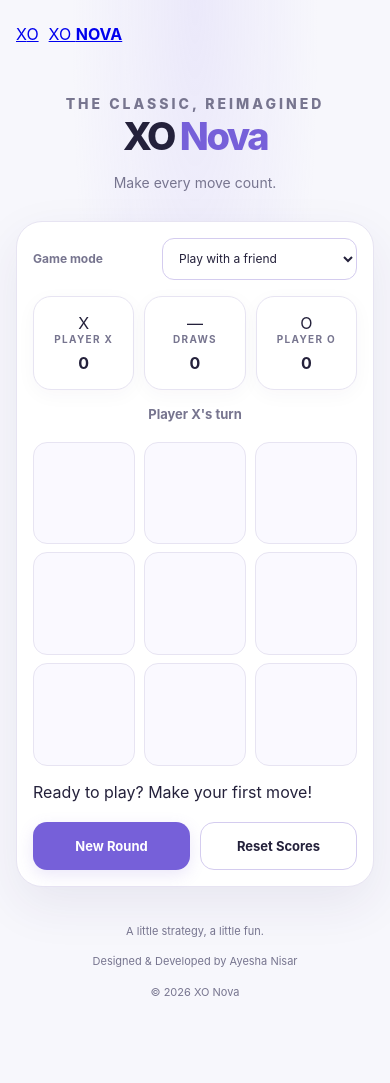
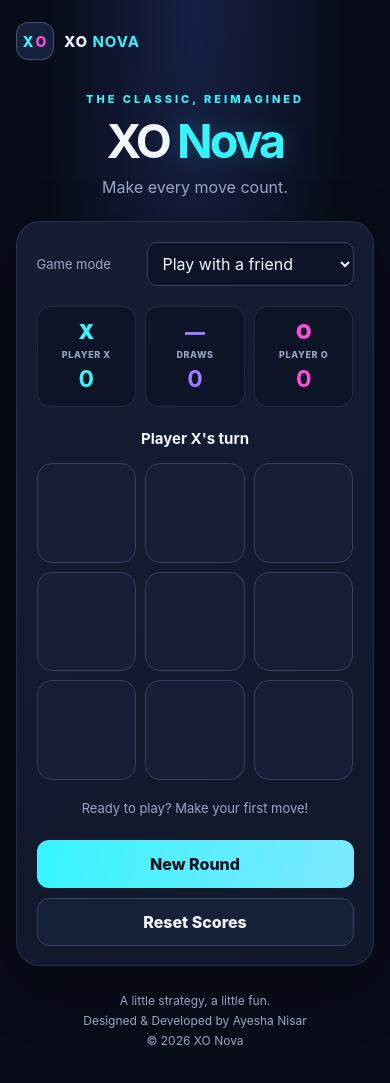
Before and after one commit to ayesha-nisar-1011/xo-nova, a plain HTML site: page index.html in a window 390 px wide. Before the commit the page ends 1046 px from the top, so only its background shows below. Drawn offline with Linux system fonts and the light colour scheme.

Commit message:
Update style.css

```diff
--- a/style.css
+++ b/style.css
@@ -1,81 +1,32 @@
-
-/* ========================================
-   XO NOVA — CLEAN & LIGHT
-   Minimal • Premium • Responsive
-======================================== */
 
 :root {
-  color-scheme: light;
-
-  --bg: #f7f7fc;
-  --surface: #ffffff;
-  --surface-soft: #f0edff;
-  --surface-hover: #e9e4ff;
-
-  --text: #24213b;
-  --text-muted: #77758f;
-
-  --purple: #7660d9;
-  --purple-dark: #5b45bc;
-  --purple-light: #a697f3;
-
-  --blue: #3988d9;
-  --pink: #d65baf;
-  --success: #268b72;
-
-  --border: #e7e4f2;
-  --border-strong: #d4ccef;
-
-  --shadow:
-    0 18px 50px rgba(49, 39, 97, 0.08);
-
-  --radius-lg: 26px;
-  --radius-md: 18px;
-  --radius-sm: 12px;
+  color-scheme: dark;
+  --background: #080c19;
+  --panel: #11182b;
+  --cell: #161f36;
+  --cyan: #37f5ff;
+  --pink: #ff4fd8;
+  --purple: #9c7bff;
+  --text: #f4f6ff;
+  --muted: #9aa6c5;
+  --border: rgba(255, 255, 255, 0.09);
 }
 
-/* Reset */
 * {
   box-sizing: border-box;
 }
 
-html {
-  min-height: 100%;
-  background: var(--bg);
-  -webkit-text-size-adjust: 100%;
-  text-size-adjust: 100%;
-}
-
 body {
-  min-width: 280px;
+  margin: 0;
   min-height: 100vh;
-  min-height: 100svh;
-  margin: 0;
-
+  font-family: Inter, system-ui, -apple-system, sans-serif;
   color: var(--text);
   background:
-    radial-gradient(
-      ellipse at 50% 0%,
-      rgba(166, 151, 243, 0.15),
-      transparent 45%
-    ),
-    var(--bg);
-
-  font-family:
-    Inter,
-    ui-sans-serif,
-    system-ui,
-    -apple-system,
-    BlinkMacSystemFont,
-    "Segoe UI",
-    sans-serif;
-
-  -webkit-font-smoothing: antialiased;
-  -moz-osx-font-smoothing: grayscale;
+    radial-gradient(ellipse at top, #172044 0%, transparent 55%),
+    var(--background);
 }
 
 button,
-input,
 select {
   font: inherit;
 }
@@ -87,328 +38,269 @@ button {
 button:focus-visible,
 select:focus-visible,
 a:focus-visible {
-  outline: 2px solid var(--purple);
+  outline: 3px solid white;
   outline-offset: 4px;
 }
 
-::selection {
-  color: white;
-  background: var(--purple);
+.app {
+  width: min(100% - 32px, 510px);
+  margin: 0 auto;
+  padding: 22px 0 30px;
 }
 
-/* Main layout */
-.app {
-  width: min(100% - 32px, 510px);
-  margin-inline: auto;
-  padding:
-    max(24px, env(safe-area-inset-top))
-    0
-    max(24px, env(safe-area-inset-bottom));
-}
-
-/* Branding and header */
-header {
+.topbar {
   display: flex;
   align-items: center;
   justify-content: space-between;
   gap: 12px;
 }
 
-.brand,
-.logo,
-.brand-mark {
-  display: flex;
+.brand {
+  display: inline-flex;
   align-items: center;
   gap: 10px;
+  color: var(--text);
+  text-decoration: none;
+  font-size: 15px;
+  font-weight: 800;
+  letter-spacing: 1px;
 }
 
-.brand-name,
-.logo-text {
-  color: var(--text);
-  font-weight: 800;
-  letter-spacing: -0.7px;
+.brand strong {
+  color: var(--cyan);
+}
+
+.brand-icon {
+  display: grid;
+  place-items: center;
+  grid-template-columns: 1fr 1fr;
+  width: 38px;
+  height: 38px;
+  padding: 5px;
+  border: 1px solid #465274;
+  border-radius: 12px;
+  background: #18213b;
+  color: var(--cyan);
+  font-size: 14px;
+}
+
+.brand-icon span {
+  color: var(--pink);
 }
 
 .install-button {
-  min-height: 40px;
-  padding: 9px 14px;
-
-  border: 1px solid var(--border-strong);
-  border-radius: 999px;
-
-  color: var(--purple-dark);
-  background: var(--surface);
-
-  font-size: 12px;
+  padding: 10px 13px;
+  color: var(--cyan);
+  background: #18213b;
+  border: 1px solid #3a4a70;
+  border-radius: 10px;
+  cursor: pointer;
   font-weight: 700;
-  cursor: pointer;
-
-  transition:
-    background 180ms ease,
-    box-shadow 180ms ease,
-    transform 180ms ease;
 }
 
-.install-button:hover {
-  background: var(--surface-soft);
-  box-shadow: 0 4px 14px rgba(91, 69, 188, 0.08);
+.install-button[hidden] {
+  display: none;
 }
 
-.install-button:active {
-  transform: scale(0.97);
-}
-
-/* Hero */
 .hero {
-  padding: 34px 0 26px;
   text-align: center;
+  padding: 32px 0 24px;
 }
 
 .eyebrow {
-  margin: 0 0 12px;
-
-  color: var(--purple);
-
+  margin: 0 0 10px;
+  color: var(--cyan);
   font-size: 11px;
   font-weight: 800;
   letter-spacing: 3px;
-  text-transform: uppercase;
 }
 
 h1 {
   margin: 0;
-
-  color: var(--text);
-
-  font-size: clamp(38px, 9vw, 58px);
-  font-weight: 850;
-  line-height: 1.08;
-  letter-spacing: -2.5px;
+  font-size: clamp(42px, 12vw, 62px);
+  letter-spacing: -3px;
+  line-height: 1.1;
 }
 
 h1 span {
+  color: var(--cyan);
+  text-shadow: 0 0 26px #37f5ff35;
+}
+
+.subtitle {
+  margin: 10px 0 0;
+  color: var(--muted);
+}
+
+.game-panel {
+  padding: clamp(16px, 5vw, 24px);
+  border: 1px solid var(--border);
+  border-radius: 24px;
+  background: linear-gradient(145deg, #151d34, var(--panel));
+  box-shadow: 0 20px 60px #0005;
+}
+
+.mode-row {
+  display: flex;
+  align-items: center;
+  justify-content: space-between;
+  gap: 12px;
+  margin-bottom: 20px;
+}
+
+.mode-row label {
+  color: var(--muted);
+  font-size: 13px;
+}
+
+.mode-row select {
+  min-width: 0;
+  max-width: 65%;
+  padding: 10px;
+  color: var(--text);
+  background: #0d1427;
+  border: 1px solid #354261;
+  border-radius: 10px;
+}
+
+.scoreboard {
+  display: grid;
+  grid-template-columns: repeat(3, minmax(0, 1fr));
+  gap: 9px;
+}
+
+.score-card {
+  display: flex;
+  flex-direction: column;
+  align-items: center;
+  gap: 5px;
+  min-width: 0;
+  padding: 13px 4px;
+  border: 1px solid var(--border);
+  border-radius: 14px;
+  background: #0d1427;
+}
+
+.score-symbol {
+  font-size: 20px;
+  font-weight: 900;
+}
+
+.score-x .score-symbol,
+.score-x strong {
+  color: var(--cyan);
+}
+
+.score-o .score-symbol,
+.score-o strong {
+  color: var(--pink);
+}
+
+.score-draw .score-symbol,
+.score-draw strong {
   color: var(--purple);
 }
 
-.hero p {
-  max-width: 340px;
-  margin: 14px auto 0;
-
-  color: var(--text-muted);
-
-  font-size: 14px;
-  line-height: 1.7;
+.score-label {
+  color: var(--muted);
+  font-size: 9px;
+  font-weight: 800;
+  letter-spacing: 0.6px;
+  text-align: center;
 }
 
-/* Scoreboard */
-.scoreboard {
-  display: grid;
-  grid-template-columns: repeat(3, minmax(0, 1fr));
-  gap: 10px;
-  margin-bottom: 16px;
-}
-
-.score-card,
-.score-box {
-  min-width: 0;
-  padding: 16px 8px;
-
-  border: 1px solid var(--border);
-  border-radius: var(--radius-md);
-
-  background: var(--surface);
-  text-align: center;
-
-  box-shadow: 0 5px 20px rgba(49, 39, 97, 0.035);
-}
-
-.score-label {
-  display: block;
-  margin-bottom: 8px;
-
-  color: var(--text-muted);
-
-  font-size: 10px;
-  font-weight: 750;
-  letter-spacing: 1.3px;
-  text-transform: uppercase;
-}
-
-.score-value,
-.score-number {
-  display: block;
-
-  color: var(--text);
-
-  font-size: clamp(22px, 6vw, 30px);
-  font-weight: 800;
-  line-height: 1.1;
-  font-variant-numeric: tabular-nums;
-}
-
-/* Game panel */
-.game-panel {
-  padding: clamp(16px, 4vw, 24px);
-
-  border: 1px solid var(--border);
-  border-radius: var(--radius-lg);
-
-  background: var(--surface);
-
-  box-shadow: var(--shadow);
+.score-card strong {
+  font-size: 23px;
 }
 
 .turn-indicator {
-  display: flex;
-  align-items: center;
-  justify-content: center;
-  gap: 9px;
-
-  margin: 4px 0 20px;
-
-  color: var(--text-muted);
-
-  font-size: 13px;
-  font-weight: 650;
+  margin: 22px 0 15px;
   text-align: center;
+  font-size: 15px;
+  font-weight: 700;
 }
 
-.turn-indicator strong,
-.turn-indicator span {
-  color: var(--purple);
-}
-
-/* Board */
 .board {
   display: grid;
   grid-template-columns: repeat(3, minmax(0, 1fr));
-  gap: clamp(8px, 2.2vw, 12px);
-
+  gap: 9px;
   width: 100%;
   max-width: 390px;
-  margin-inline: auto;
+  margin: 0 auto;
 }
 
 .cell {
   display: grid;
   place-items: center;
-
-  width: 100%;
+  aspect-ratio: 1;
   min-width: 0;
-  aspect-ratio: 1;
   padding: 0;
-  overflow: hidden;
-
-  border: 1px solid var(--border);
-  border-radius: clamp(14px, 3.5vw, 22px);
-
-  color: var(--text);
-  background: #faf9ff;
-
-  font-size: clamp(38px, 11vw, 66px);
-  font-weight: 750;
-  line-height: 1;
-
+  border: 1px solid #34415f;
+  border-radius: 15px;
+  background: var(--cell);
+  color: var(--cyan);
+  font-size: clamp(38px, 12vw, 66px);
+  font-weight: 800;
   cursor: pointer;
-  user-select: none;
-  touch-action: manipulation;
-
-  transition:
-    transform 160ms ease,
-    border-color 160ms ease,
-    background 160ms ease,
-    box-shadow 160ms ease;
+  transition: background 0.18s ease, border-color 0.18s ease,
+    transform 0.18s ease;
 }
 
-.cell:hover {
-  border-color: var(--border-strong);
-  background: var(--surface-soft);
+.cell:not(:disabled):hover {
+  background: #202c49;
+  border-color: var(--cyan);
 }
 
-.cell:active {
+.cell:not(:disabled):active {
   transform: scale(0.96);
 }
 
-/* X and O */
-.cell.x {
-  color: var(--blue);
+.cell:disabled {
+  cursor: default;
 }
 
-.cell.o {
+.cell.mark-x {
+  color: var(--cyan);
+}
+
+.cell.mark-o {
   color: var(--pink);
 }
 
 .cell.win {
-  border-color: var(--purple-light);
-  background: var(--surface-soft);
-
-  box-shadow:
-    inset 0 0 0 1px rgba(118, 96, 217, 0.08),
-    0 5px 18px rgba(118, 96, 217, 0.1);
-
-  animation: winner-pulse 1.2s ease-in-out infinite alternate;
+  border-color: var(--cyan);
+  background: #18384a;
+  box-shadow: inset 0 0 22px #37f5ff25, 0 0 16px #37f5ff25;
+  animation: winner-pulse 0.8s ease-in-out infinite alternate;
 }
 
 @keyframes winner-pulse {
-  from {
-    box-shadow: 0 3px 12px rgba(118, 96, 217, 0.06);
-  }
-
-  to {
-    box-shadow: 0 5px 22px rgba(118, 96, 217, 0.17);
-  }
+  from { transform: scale(1); }
+  to { transform: scale(1.035); }
 }
 
-/* Buttons */
+.game-message {
+  min-height: 24px;
+  margin: 18px 0;
+  color: var(--muted);
+  text-align: center;
+  font-size: 13px;
+  line-height: 1.6;
+}
+
+.actions {
+  display: grid;
+  gap: 10px;
+}
+
 .primary-button,
 .secondary-button {
-  display: inline-flex;
-  align-items: center;
-  justify-content: center;
-  gap: 8px;
-
   min-height: 48px;
-  padding: 12px 18px;
-
-  border: 1px solid transparent;
-  border-radius: 14px;
-
-  font-size: 13px;
-  font-weight: 750;
-  text-align: center;
-
+  padding: 12px 16px;
+  border-radius: 12px;
+  font-weight: 800;
   cursor: pointer;
-  touch-action: manipulation;
-
-  transition:
-    transform 160ms ease,
-    background 160ms ease,
-    border-color 160ms ease,
-    box-shadow 160ms ease;
-}
-
-.primary-button {
-  color: #ffffff;
-  background: var(--purple);
-
-  box-shadow: 0 5px 16px rgba(118, 96, 217, 0.15);
-}
-
-.primary-button:hover {
-  background: var(--purple-dark);
-  box-shadow: 0 7px 20px rgba(118, 96, 217, 0.2);
-}
-
-.secondary-button {
-  border-color: var(--border-strong);
-
-  color: var(--text);
-  background: var(--surface);
-}
-
-.secondary-button:hover {
-  background: var(--surface-soft);
-  border-color: var(--purple-light);
+  transition: transform 0.15s ease, opacity 0.15s ease;
 }
 
 .primary-button:active,
@@ -416,170 +308,67 @@ h1 span {
   transform: scale(0.98);
 }
 
-/* Action rows */
-.button-row,
-.game-actions,
-.actions {
-  display: flex;
-  flex-wrap: wrap;
-  gap: 10px;
-  margin-top: 20px;
+.primary-button {
+  color: #07111d;
+  border: none;
+  background: linear-gradient(100deg, var(--cyan), #7ce8ff);
 }
 
-.button-row > button,
-.game-actions > button,
-.actions > button {
-  flex: 1 1 130px;
+.secondary-button {
+  color: var(--text);
+  border: 1px solid #354261;
+  background: #17213a;
 }
 
-/* Mode selector */
-.mode-row {
-  display: flex;
-  align-items: center;
-  justify-content: space-between;
-  flex-wrap: wrap;
-  gap: 10px;
-
-  margin-bottom: 16px;
+footer {
+  padding-top: 22px;
+  text-align: center;
+  color: var(--muted);
+  font-size: 12px;
 }
 
-.mode-row label {
-  color: var(--text-muted);
-  font-size: 12px;
-  font-weight: 650;
+footer p {
+  margin: 5px 0;
 }
 
-.mode-row select {
-  max-width: 100%;
-  min-height: 42px;
-  padding: 9px 34px 9px 12px;
-
-  border: 1px solid var(--border-strong);
-  border-radius: 12px;
-
-  color: var(--text);
-  background-color: var(--surface);
-
-  font-size: 12px;
-  cursor: pointer;
+.footer-brand {
+  font-size: 10px;
+  letter-spacing: 2px;
 }
 
-/* Footer */
-footer {
-  padding: 24px 0 8px;
-
-  color: var(--text-muted);
-
-  font-size: 11px;
-  line-height: 1.8;
-  text-align: center;
-}
-
-footer a {
-  color: var(--purple-dark);
-  text-decoration-color: transparent;
-  text-underline-offset: 3px;
-}
-
-footer a:hover {
-  text-decoration-color: currentColor;
-}
-
-/* Small phones */
 @media (max-width: 360px) {
   .app {
-    width: calc(100% - 24px);
+    width: calc(100% - 20px);
   }
 
-  .hero {
-    padding: 26px 0 20px;
+  .game-panel {
+    padding: 13px;
   }
 
-  .eyebrow {
-    font-size: 9px;
-    letter-spacing: 2px;
-  }
-
-  h1 {
-    letter-spacing: -1.5px;
-  }
-
-  .scoreboard {
+  .board {
     gap: 6px;
   }
 
-  .score-card,
-  .score-box {
-    padding: 12px 5px;
+  .cell {
+    border-radius: 10px;
   }
 
-  .score-label {
-    font-size: 8px;
-    letter-spacing: 0.7px;
+  .mode-row {
+    align-items: flex-start;
+    flex-direction: column;
   }
 
-  .game-panel {
-    padding: 14px;
-    border-radius: 20px;
+  .mode-row select {
+    max-width: 100%;
+    width: 100%;
   }
 }
 
-/* Tablets */
-@media (min-width: 600px) {
-  .app {
-    width: min(100% - 48px, 510px);
-    padding-top: 30px;
-    padding-bottom: 36px;
-  }
-
-  .hero {
-    padding-top: 40px;
-    padding-bottom: 30px;
-  }
-}
-
-/* Landscape phones */
-@media (max-height: 500px) and (orientation: landscape) {
-  .app {
-    padding-top: 12px;
-    padding-bottom: 16px;
-  }
-
-  .hero {
-    padding-top: 16px;
-    padding-bottom: 14px;
-  }
-
-  h1 {
-    font-size: clamp(32px, 7vw, 46px);
-  }
-
-  .game-panel {
-    padding: 14px;
-  }
-
-  .turn-indicator {
-    margin-top: 12px;
-    margin-bottom: 10px;
-  }
-
-  .board {
-    max-width: 320px;
-  }
-
-  footer {
-    padding-top: 12px;
-  }
-}
-
-/* Accessibility */
 @media (prefers-reduced-motion: reduce) {
   *,
   *::before,
   *::after {
-    scroll-behavior: auto !important;
     animation-duration: 0.01ms !important;
-    animation-iteration-count: 1 !important;
     transition-duration: 0.01ms !important;
   }
 }
```
